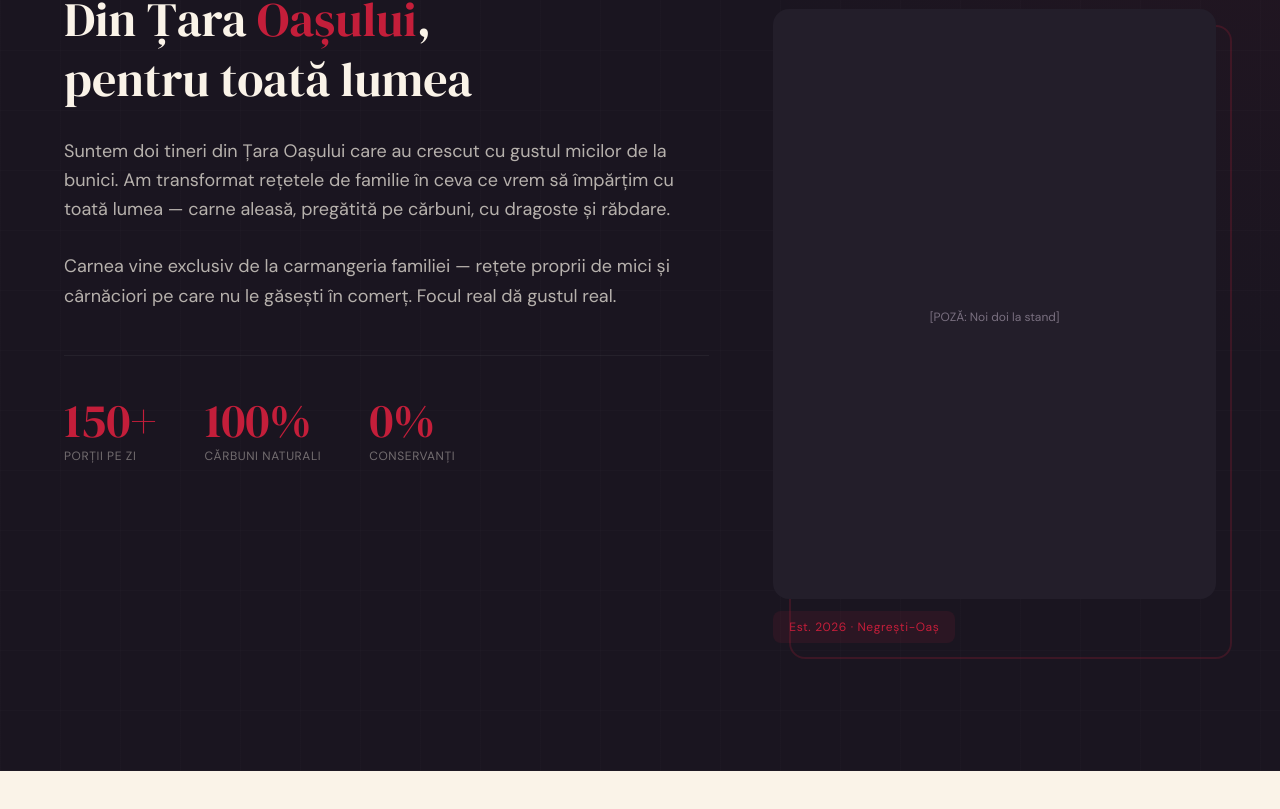
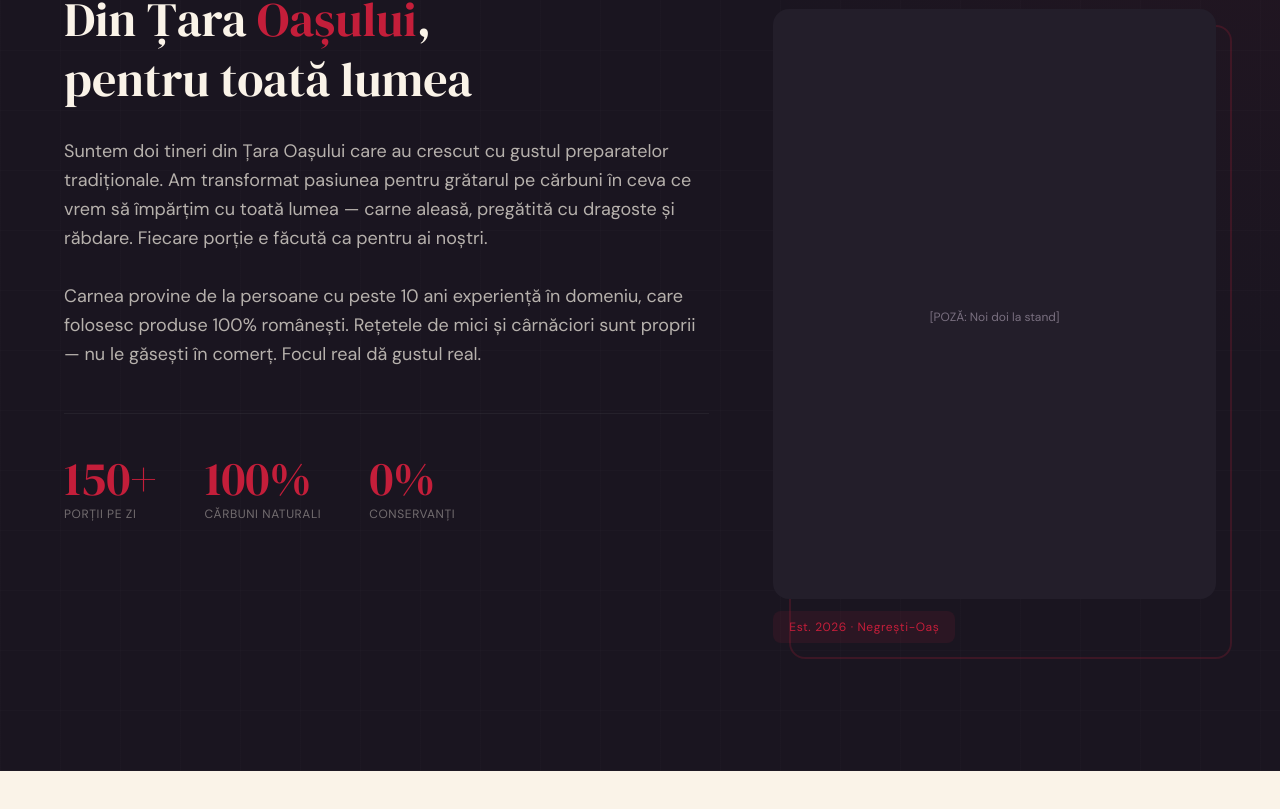
Before and after one commit to dariusdiudea11-rgb/Foc-i-Gust-, a React (Vite) app: page / in a window 1280 px wide. Shown: the part 2170-2979 px from the top of the page. Built offline with nearby package versions, Linux system fonts and the light colour scheme.

Commit message:
AboutSection: update two paragraphs with corrected product description
https://claude.ai/code/session_01YXmGxyWAzqmLAZdzGVNVn7

```diff
--- a/src/components/AboutSection.jsx
+++ b/src/components/AboutSection.jsx
@@ -61,13 +61,14 @@ export default function AboutSection() {
             Din Țara <span className="text-[#c41e3a]">Oașului</span>,<br/>pentru toată lumea
           </h2>
           <p className="text-[#faf3e8]/70 text-lg leading-relaxed">
-            Suntem doi tineri din Țara Oașului care au crescut cu gustul micilor de la bunici.
-            Am transformat rețetele de familie în ceva ce vrem să împărțim cu toată lumea —
-            carne aleasă, pregătită pe cărbuni, cu dragoste și răbdare.
+            Suntem doi tineri din Țara Oașului care au crescut cu gustul preparatelor tradiționale.
+            Am transformat pasiunea pentru grătarul pe cărbuni în ceva ce vrem să împărțim cu toată lumea —
+            carne aleasă, pregătită cu dragoste și răbdare. Fiecare porție e făcută ca pentru ai noștri.
           </p>
           <p className="text-[#faf3e8]/70 text-lg leading-relaxed">
-            Carnea vine exclusiv de la carmangeria familiei — rețete proprii de mici și
-            cârnăciori pe care nu le găsești în comerț. Focul real dă gustul real.
+            Carnea provine de la persoane cu peste 10 ani experiență în domeniu, care folosesc produse
+            100% românești. Rețetele de mici și cârnăciori sunt proprii — nu le găsești în comerț.
+            Focul real dă gustul real.
           </p>
           <div className="flex gap-8 md:gap-12 mt-4 pt-10 border-t border-white/5">
             {statsDef.map((s) => (
```
